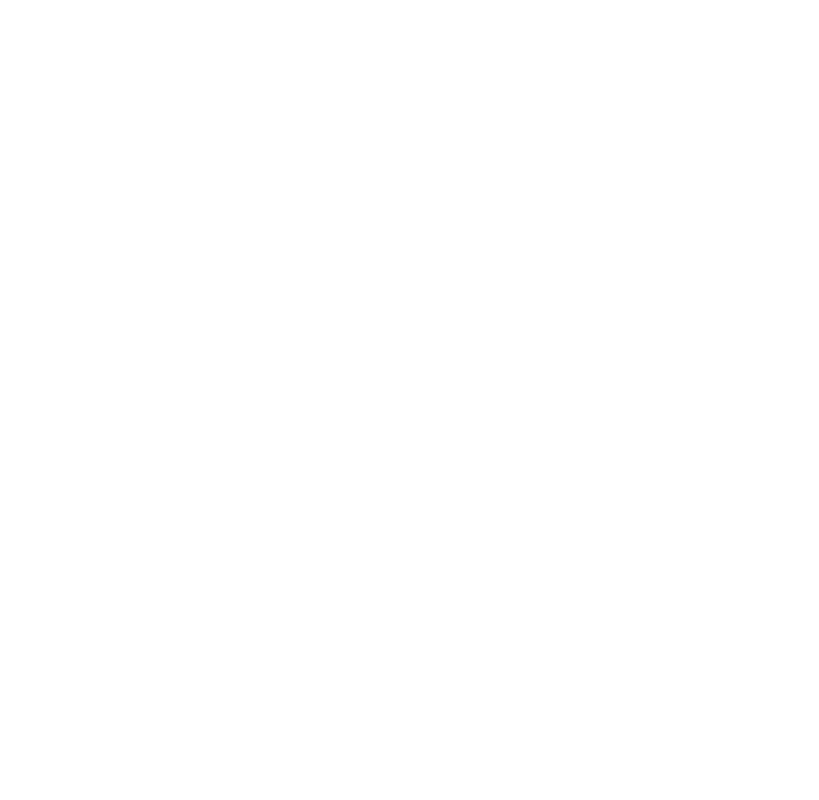
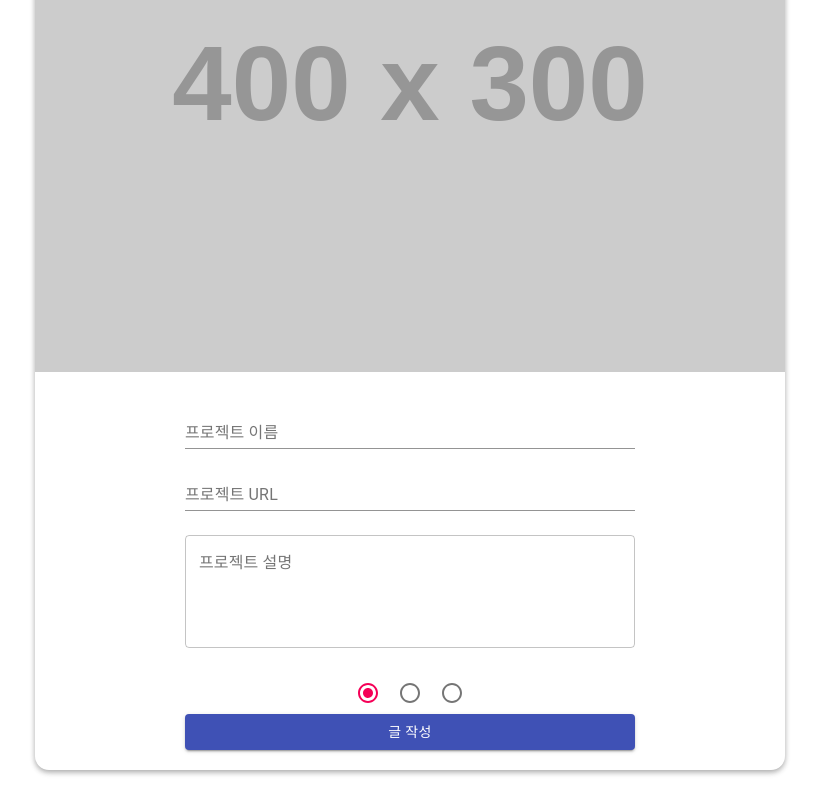
Before and after one commit to leedaeho1188/REACT_Blog_hh99, a React (Create React App) app: page /write in a window 1280 px wide. Shown: the part 410-1210 px from the top of the page, without its empty margins (230-1049 px from the left). Before the commit the page ends 800 px from the top, so only its background shows below. Built offline with nearby package versions, Linux system fonts and the light colour scheme.

Commit message:
편집기능추가

```diff
--- a/src/components/Header.js
+++ b/src/components/Header.js
@@ -45,7 +45,7 @@ const Header = (props) => {
           }} >⛵ h-log</HeaderBtn>
         <div>
           <HeaderBtn onClick={() => {
-            history.push("/upload")
+            history.push("/write")
         }}>NEWPOST</HeaderBtn>
           <HeaderBtn onClick={() => {
             dispatch(userActions.logoutFB())
--- a/src/components/Post.js
+++ b/src/components/Post.js
@@ -31,7 +31,11 @@ const Post = (props) => {
                 }}>
                 삭제
               </Button>
-              <Button color="primary" style={{fontSize: '15px'}}>
+              <Button color="primary" style={{fontSize: '15px'}}
+                onClick={() => {
+                  history.push(`/write/${props.id}`)
+                }}
+              >
                 수정
               </Button>
               </PostBtn>
--- a/src/pages/PostWrite.js
+++ b/src/pages/PostWrite.js
@@ -1,11 +1,12 @@
-import React from "react";
+import React, {useEffect} from "react";
 
 import Upload from "../shared/Upload"
 
+import Radio from '@material-ui/core/Radio';
 import Button from '@material-ui/core/Button';
 import TextField from '@material-ui/core/TextField';
 import styled from "styled-components"
-
+import { actionCreators as imageActions } from "../redux/modules/image"
 import { actionCreators as postActions } from "../redux/modules/post";
 import { useSelector, useDispatch } from "react-redux";
 
@@ -13,9 +14,23 @@ const PostWrite = (props) => {
   const dispatch = useDispatch();
   const is_login = useSelector((state) => state.user.is_login);
   const preview = useSelector((state) => state.image.preview);
-  const [contents, setContents] = React.useState("")
-  const [url, setUrl] = React.useState("")
-  const [name, setName] = React.useState("")
+  const post_list = useSelector((state) => state.post.list);
+  const post_id = props.match.params.id;
+  const is_edit = post_id ? true : false;
+  let _post = is_edit? post_list.find((p) => p.id === post_id) : null;
+  const [contents, setContents] = React.useState(_post ? _post.contents : "")
+  const [url, setUrl] = React.useState(_post? _post.url : "")
+  const [name, setName] = React.useState( _post? _post.name : "")
+  const [selectedValue, setSelectedValue] = React.useState('a');
+
+  const handleChange = (event) => {
+    setSelectedValue(event.target.value);
+  }
+  console.log(selectedValue)
+
+  useEffect(() => {
+    dispatch(imageActions.removePreview())
+  }, [])
 
   const changeContents = (e) => {
     setContents(e.target.value)
@@ -35,12 +50,22 @@ const PostWrite = (props) => {
       contents: contents,
       name: name,
     }
-
     dispatch(postActions.addPostFB(post));
   }
 
+  const editPost = () => {
+    let post={
+      url: url,
+      contents: contents,
+      name: name,
+    }
+    dispatch(postActions.editPostFB(post_id, post))
+  }
+  if (selectedValue==='a'){
+
+  }
   return(
-    <>
+
      <WriteContainer>
       <h1 style={{textAlign: "center"}}>게시글 작성</h1>
       <div style={{marginLeft:"15px"}}>
@@ -52,12 +77,14 @@ const PostWrite = (props) => {
               id="standard-search"
               label="프로젝트 이름"
               type="text"
+              value={name}
               style={{marginTop: "14px"}}
               onChange = {changeName}
             />
         <TextField
               id="standard-search"
               label="프로젝트 URL"
+              value={url}
               type="text"
               style={{marginTop: "14px"}}
               onChange = {changeUrl}
@@ -67,16 +94,50 @@ const PostWrite = (props) => {
             label="프로젝트 설명"
             style={{margin: "24px 0"}}
             onChange = {changeContents}
+            value={contents}
             multiline
             rows={4}
             defaultValue=""
             variant="outlined"/>
-        <Button variant="contained" color="primary" onClick={addPost}>
-          글 작성
-        </Button>
       </TextContainer>
+
+      <BottomContainer>
+      <div style={{textAlign: "center"}} >
+        <Radio
+          checked={selectedValue === 'a'}
+          onChange={handleChange}
+          value="a"
+          name="radio-button-demo"
+          inputProps={{ 'aria-label': 'A' }}
+        />
+        <Radio
+          checked={selectedValue === 'b'}
+          onChange={handleChange}
+          value="b"
+          name="radio-button-demo"
+          inputProps={{ 'aria-label': 'B' }}
+        />
+        <Radio
+          checked={selectedValue === 'c'}
+          onChange={handleChange}
+          value="c"
+          name="radio-button-demo"
+          inputProps={{ 'aria-label': 'C' }}
+        />
+      </div>
+            {is_edit ? (
+              <Button variant="contained" color="primary" onClick={editPost}>
+                글 수정
+              </Button>
+            ):(
+              <Button variant="contained" color="primary" onClick={addPost}>
+                글 작성
+              </Button>
+            )
+            }
+      </BottomContainer>
      </WriteContainer>
-    </>
+
   )
 }
 
@@ -104,7 +165,15 @@ const TextContainer = styled.div`
   flex-direction: column;
   width: 60%;
   margin: auto;
-  padding-bottom: 20px;
   justify-content: space-between;
 `
+
+const BottomContainer = styled.div`
+  display: flex;
+  flex-direction: column;
+  width: 60%;
+  margin: auto;
+  padding-bottom: 20px;
+  justify-content: center;
+`
 export default PostWrite;
--- a/src/redux/modules/image.js
+++ b/src/redux/modules/image.js
@@ -6,10 +6,12 @@ import {storage} from "../../shared/firebase";
 const UPLOADING = "UPLOADING";
 const UPLOAD_IMAGE = "UPLOAD_IMAGE";
 const SET_PREVIEW = "SET_PREVIEW";
+const REMOVE_PREVIEW = "REMOVE_PREVIEW";
 
 const uploading = createAction(UPLOADING, (uploading) => ({uploading}));
 const uploadImage = createAction(UPLOAD_IMAGE, (image_url) => ({image_url}))
 const setPreview = createAction(SET_PREVIEW, (preview) => ({preview}))
+const removePreview = createAction(REMOVE_PREVIEW, (preview) => ({preview}))
 
 const initialState = {
   image_url: '',
@@ -43,6 +45,9 @@ export default handleActions({
   }),
   [SET_PREVIEW]: (state, action) => produce(state, (draft) => {
     draft.preview = action.payload.preview;
+  }),
+  [REMOVE_PREVIEW]: (state, action) => produce(state, (draft) => {
+    draft.preview = null;
   })
 }, initialState);
 
@@ -50,6 +55,7 @@ const actionCreators = {
   uploadImage,
   uploadImageFB,
   setPreview,
+  removePreview,
 }
 
 export {actionCreators}
--- a/src/redux/modules/post.js
+++ b/src/redux/modules/post.js
@@ -174,6 +174,51 @@ const removePostFB = (id) => {
   }
 }
 
+const editPostFB = (post_id = null, post) => {
+  return function (dispatch, getState) {
+    if(!post_id){
+      console.log("게시물 정보가 없어요!");
+      return;
+    }
+    const _image = getState().image.preview;
+    const _post_idx = getState().post.list.findIndex((p) => p.id === post_id);
+    const _post = getState().post.list[_post_idx];
+
+    const postDB = firestore.collection("post");
+
+    if (_image === _post.image_url) {
+      postDB.doc(post_id).update(post).then((doc) => {
+        dispatch(editPost(post_id, post));
+        history.replace("/");
+      });
+      return
+    } else {
+      const user_id = getState().user.user.uid;
+      const _upload = storage
+        .ref(`image/${user_id}_${new Date().getTime()}`)
+        .putString(_image, "data_url");
+
+      _upload.then((snapshot) => {
+        snapshot.ref.getDownloadURL().then((url) => {
+          return url
+        })
+        .then((url) => {
+          postDB.doc(post_id)
+                .update({ ...post, image_url: url })
+                .then((doc) => {
+                  dispatch(editPost(post_id, {...post, image_url: url}))
+                  history.replace("/")
+                })
+        })
+        .catch((err) => {
+          window.alert("이미지 업로드에 문제가 있습니다!")
+        })
+      })
+
+    }
+  }
+}
+
 export default handleActions(
   {
     [ADD_POST]: (state, action) => produce(state, (draft) => {
@@ -195,7 +240,6 @@ export default handleActions(
       draft.is_loading = false;
     }),
     [REMOVE_POST]: (state, action) => produce(state, (draft) => {
-      draft.list = state.list;
       draft.list = draft.list.filter((r, idx) => {
         if(r.id !== action.payload.id){
           console.log(r.id)
@@ -205,7 +249,11 @@ export default handleActions(
     }),
     [LOADING]: (state, action) => produce(state, (draft) => {
       draft.is_loading = action.payload.is_loading;
-    })
+    }),
+    [EDIT_POST]: (state, action) => produce(state, (draft) => {
+      let idx = draft.list.findIndex((p) => p.id === action.payload.post_id);
+      draft.list[idx] = { ...draft.list[idx], ...action.payload.post }
+    }),
   },
   initialState
 )
@@ -218,6 +266,7 @@ const actionCreators = {
   getPostFB,
   getOnePostFB,
   removePostFB,
+  editPostFB,
   removePost,
 }
 
--- a/src/shared/App.js
+++ b/src/shared/App.js
@@ -36,7 +36,8 @@ function App() {
         <Header></Header>
         <ConnectedRouter history={history}>
           <Route path="/" exact component={PostList} />
-          <Route path="/upload" exact component={PostWrite} />
+          <Route path="/write" exact component={PostWrite} />
+          <Route path="/write/:id" exact component={PostWrite} />
           <Route path="/post/:id" exact component={PostDetail} />
         </ConnectedRouter>
       </Grid>
```
